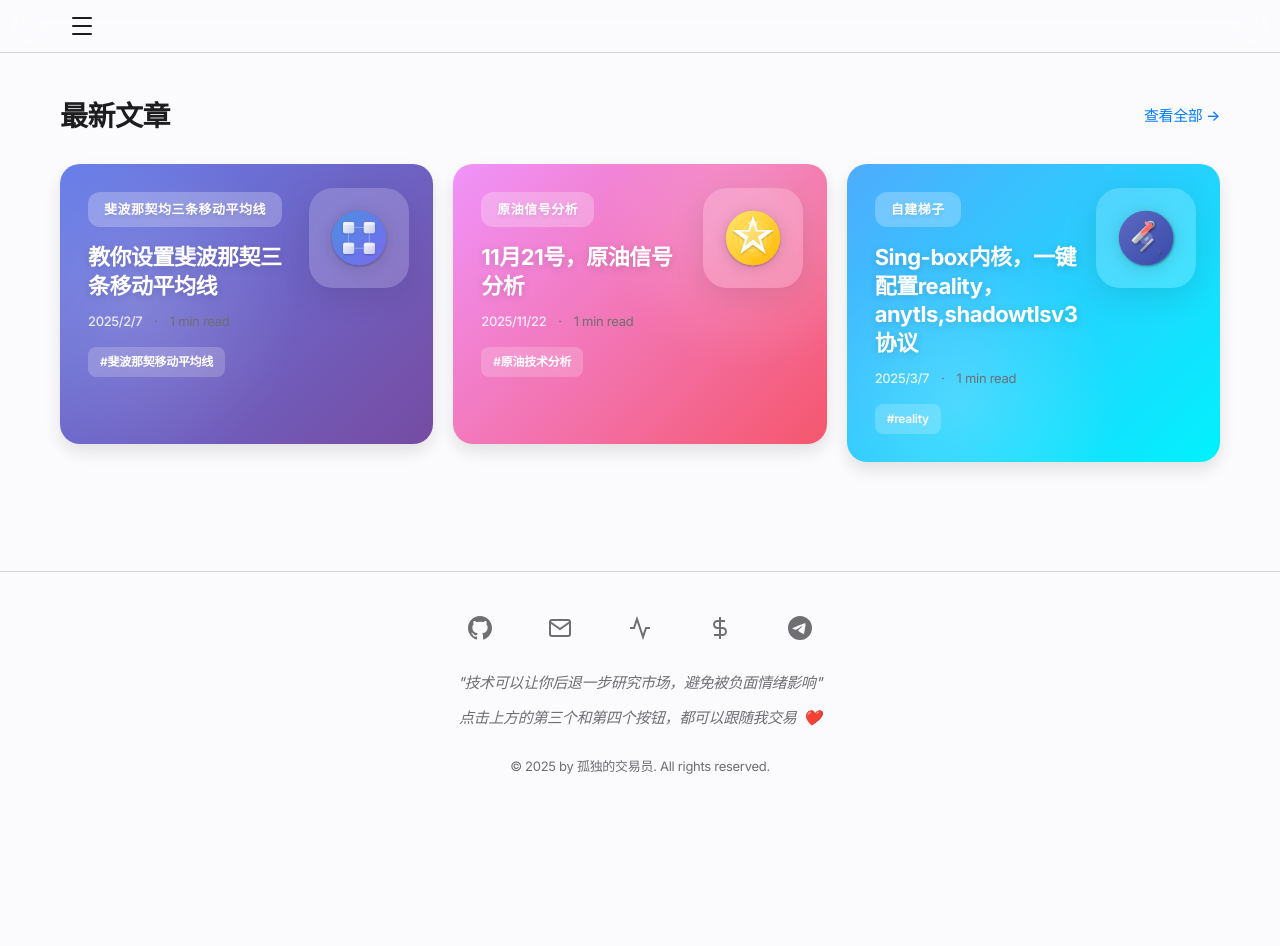
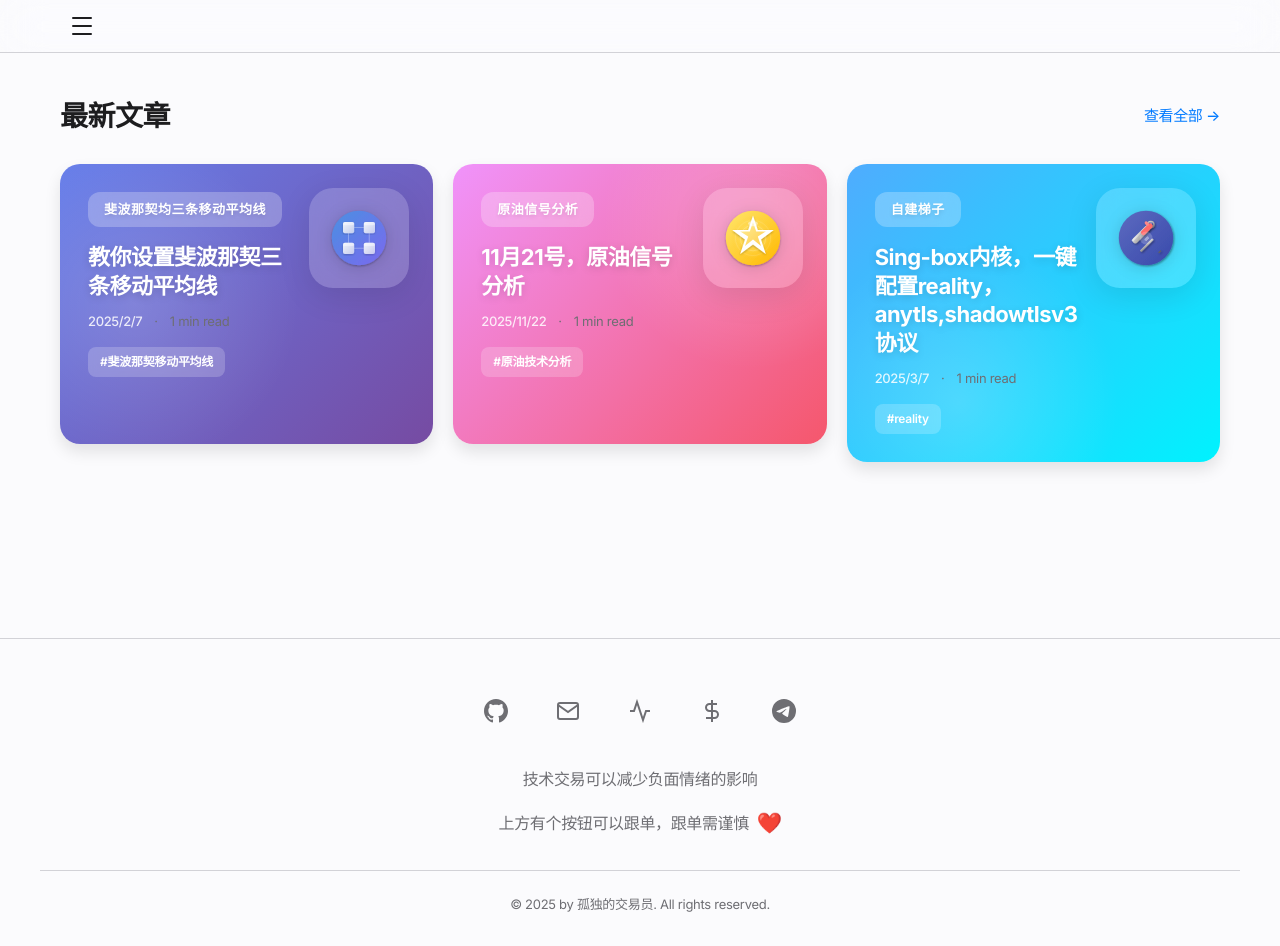
Before and after one commit to sd87671067/blog, a Next.js app: page / in a window 1280 px wide. Before the commit the page ends 800 px from the top, so only its background shows below. Built offline with nearby package versions, Linux system fonts and the light colour scheme.

Commit message:
更新博客

```diff
--- a/components/Footer.tsx
+++ b/components/Footer.tsx
@@ -55,7 +55,8 @@ export default function Footer() {
     <footer style={{
       borderTop: '1px solid var(--border-color)',
       backgroundColor: 'var(--footer-bg)',
-      padding: '32px 20px 24px',
+      padding: '48px 20px 32px',
+      marginTop: '80px',
     }}>
       <div style={{
         maxWidth: '1200px',
@@ -63,12 +64,12 @@ export default function Footer() {
         display: 'flex',
         flexDirection: 'column',
         alignItems: 'center',
-        gap: '20px',
+        gap: '32px',
       }}>
         {/* 社交图标 - 横向排列 */}
         <div style={{
           display: 'flex',
-          gap: '32px',
+          gap: '24px',
           flexWrap: 'wrap',
           justifyContent: 'center',
         }}>
@@ -84,7 +85,7 @@ export default function Footer() {
                 justifyContent: 'center',
                 width: '48px',
                 height: '48px',
-                borderRadius: '50%',
+                borderRadius: '12px',
                 backgroundColor: 'var(--icon-bg)',
                 color: 'var(--text-secondary)',
                 textDecoration: 'none',
@@ -109,50 +110,45 @@ export default function Footer() {
           ))}
         </div>
 
-        {/* 格言和跟随说明 - 合并显示 */}
+        {/* 温馨提示文字 */}
         <div style={{
           display: 'flex',
           flexDirection: 'column',
           alignItems: 'center',
-          gap: '12px',
+          gap: '16px',
         }}>
-          {/* 格言 */}
-          <div style={{
-            fontSize: '15px',
+          <p style={{
+            fontSize: '16px',
             color: 'var(--text-secondary)',
             textAlign: 'center',
-            fontStyle: 'italic',
-            maxWidth: '600px',
-            lineHeight: 1.5,
-            padding: '0 20px',
+            margin: 0,
+            lineHeight: 1.6,
+            fontWeight: 500,
           }}>
-            "技术可以让你后退一步研究市场，避免被负面情绪影响"
-          </div>
-
-          {/* 跟随说明 */}
-          <div style={{
-            fontSize: '15px',
+            技术交易可以减少负面情绪的影响
+          </p>
+          <p style={{
+            fontSize: '16px',
             color: 'var(--text-secondary)',
             textAlign: 'center',
-            fontStyle: 'italic',
-            maxWidth: '600px',
-            lineHeight: 1.5,
-            padding: '0 20px',
+            margin: 0,
+            lineHeight: 1.6,
+            fontWeight: 500,
             display: 'flex',
             alignItems: 'center',
             justifyContent: 'center',
-            gap: '6px',
+            gap: '8px',
             flexWrap: 'wrap',
           }}>
-            <span>点击上方的第三个和第四个按钮，都可以跟随我交易</span>
+            <span>上方有个按钮可以跟单，跟单需谨慎</span>
             <span style={{
               display: 'inline-block',
-              color: '#FF3B30',
-              animation: 'heartbeat 1.2s ease-in-out infinite',
+              fontSize: '20px',
+              animation: 'heartbeat 1.5s ease-in-out infinite',
             }}>
               ❤️
             </span>
-          </div>
+          </p>
         </div>
 
         {/* 版权信息 */}
@@ -160,22 +156,32 @@ export default function Footer() {
           fontSize: '13px',
           color: 'var(--text-tertiary)',
           textAlign: 'center',
-          marginTop: '8px',
+          paddingTop: '24px',
+          borderTop: '1px solid var(--border-color)',
+          width: '100%',
         }}>
-          <p style={{ margin: 0 }}>© {new Date().getFullYear()} by 孤独的交易员. All rights reserved.</p>
+          <p style={{ margin: 0 }}>
+            © {new Date().getFullYear()} by 孤独的交易员. All rights reserved.
+          </p>
         </div>
       </div>
 
       {/* CSS 动画 */}
       <style jsx>{`
         @keyframes heartbeat {
-          0%, 100% {
+          0% {
             transform: scale(1);
           }
-          10%, 30% {
-            transform: scale(1.1);
+          14% {
+            transform: scale(1.3);
           }
-          20%, 40% {
+          28% {
+            transform: scale(1);
+          }
+          42% {
+            transform: scale(1.3);
+          }
+          70% {
             transform: scale(1);
           }
         }
```
